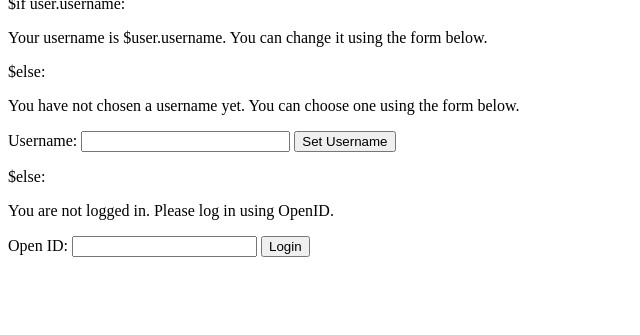
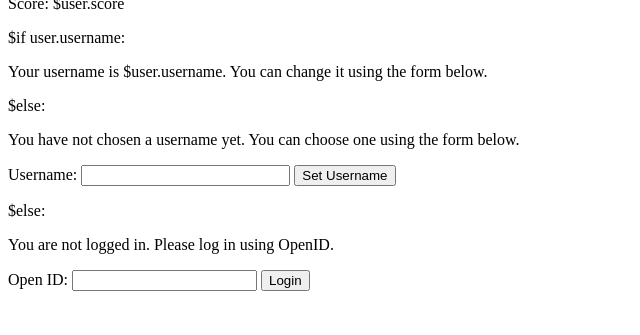
Before and after one commit to luser/wordladder, a Python web app: template templates/user.html in a window 1280 px wide. Shown: the part 465-800 px from the top of the page, without its empty margins (0-640 px from the left). Run offline with Jinja, Linux system fonts and the light colour scheme; the template is opened without the code that fills it, so the values that code supplies are empty.

Commit message:
add score to user page

```diff
--- a/templates/user.html
+++ b/templates/user.html
@@ -5,6 +5,7 @@
 <h1>Your Account</h1>
 $if user:
   <p>Your OpenID provider is <img src="http://openid.net/login-bg.gif" alt="OpenID" />$user.openid</p>
+  <p>Score: $user.score</p>
   $if user.username:
     <p>Your username is <span class="username">$user.username</span>. You can change it using the form below.</p>
   $else:
@@ -21,3 +22,5 @@
     <input type="hidden" name="return_to" value="/user/account" />
     <button type="submit">Login</button>
   </form>
+</body>
+</html>
```
